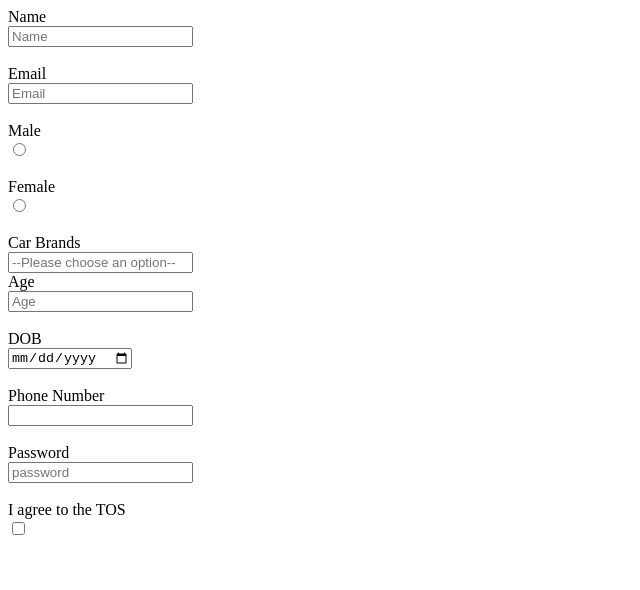
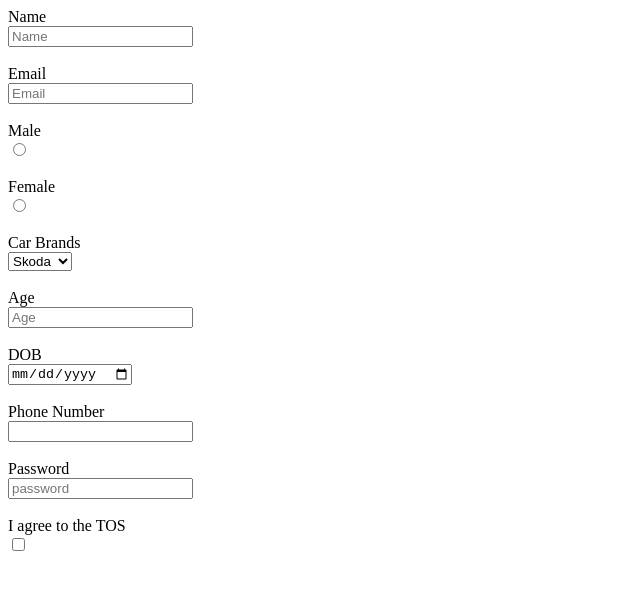
Before and after one commit to acciojob/signup-form-car-RuchiBadkur, a website: page main.html in a window 1280 px wide. Shown: the whole page, without its empty margins (0-640 px from the left). Drawn offline with Linux system fonts and the light colour scheme.

Commit message:
created a submission

```diff
--- a/main.html
+++ b/main.html
@@ -17,12 +17,12 @@
 		<label for="gender_f">Female</label><br>
 		<input type="radio" id="gender_f" name="gender" required ><br><br>
 		<label for="cars">Car Brands</label><br>
-		<input type="select" id="cars" placeholder="--Please choose an option--"><br>
-<!-- 		<select id="cars" placeholder="--Please choose an option--" required >
+<!-- 		<input type="select" id="cars" placeholder="--Please choose an option--"><br> -->
+		<select id="cars" required >
 			<option>Skoda</option>
 			<option>Baleno</option>
 
-		</select><br><br> -->
+		</select><br><br>
 		<label for="age">Age</label><br>
 		<input type="number" id="age" placeholder="Age" required ><br><br>
 		<label for="dob">DOB</label><br>
```
